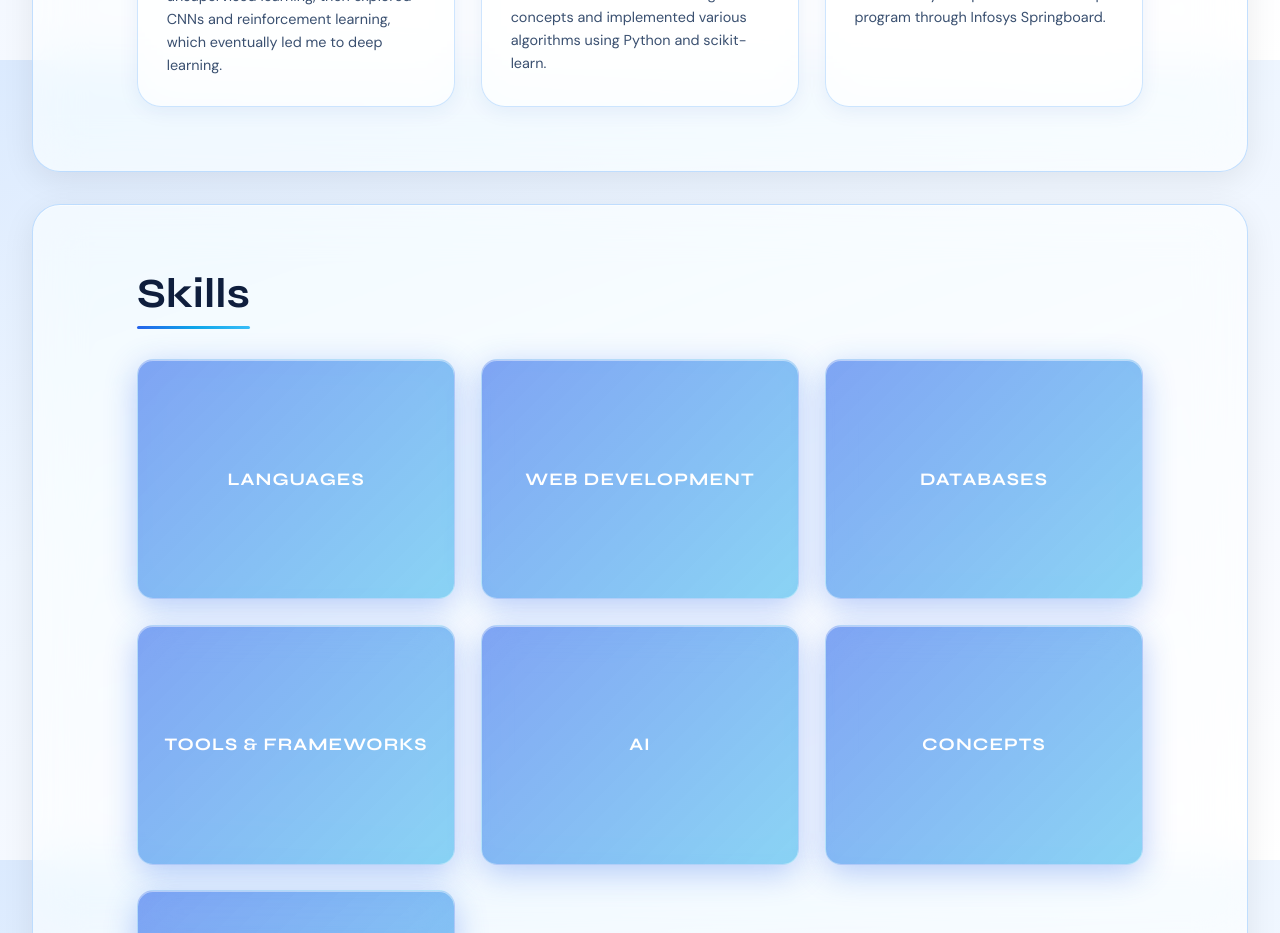
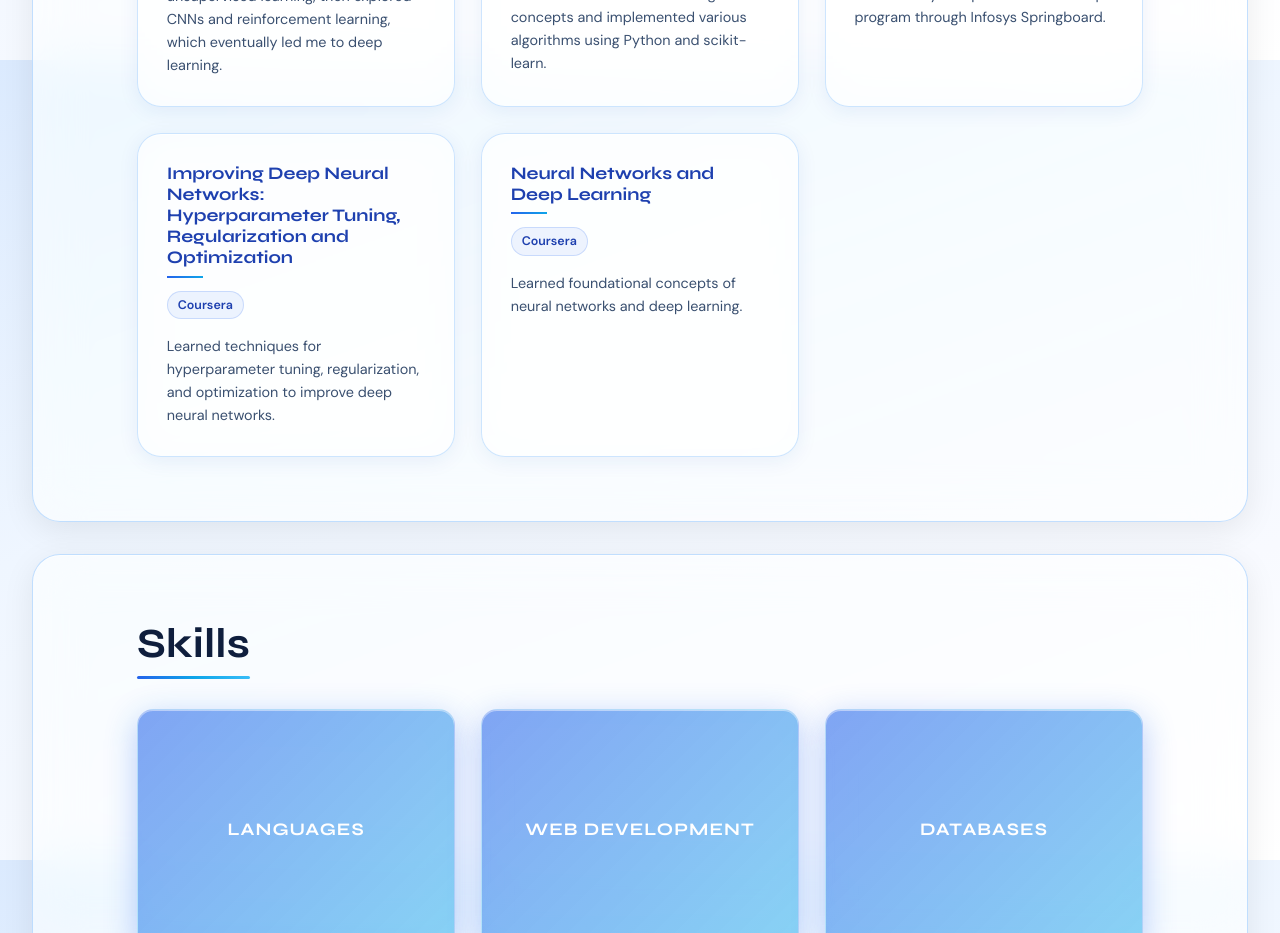
Before and after one commit to Sumukesh-Reddy/portfolio-R, a React (Create React App) app in the folder frontend/: page / in a window 1280 px wide. Shown: the part 3940-4873 px from the top of the page. Built offline with nearby package versions, Linux system fonts and the light colour scheme.

Commit message:
added coursera certificates

```diff
--- a/frontend/src/components/Certificates.jsx
+++ b/frontend/src/components/Certificates.jsx
@@ -29,6 +29,24 @@ const certificatesData = [
     date: "Internship",
     description: "Successfully completed an internship program through Infosys Springboard.",
     link: "https://infyspringboard.onwingspan.com/public-assets/infosysheadstart/cert/lex_auth_01458067585410662487/4c185e3b-d60d-4967-a4b1-b7952bb75e9e.pdf",
+    linkText: "View Certificate",
+  },
+  {
+    id: 4,
+    title: "Improving Deep Neural Networks: Hyperparameter Tuning, Regularization and Optimization",
+    issuer: "Coursera",
+    date: "",
+    description: "Learned techniques for hyperparameter tuning, regularization, and optimization to improve deep neural networks.",
+    link: "https://coursera.org/share/1548351c6c11b5cc326ae5bc1f932cde",
+    linkText: "View Certificate",
+  },
+  {
+    id: 5,
+    title: "Neural Networks and Deep Learning",
+    issuer: "Coursera",
+    date: "",
+    description: "Learned foundational concepts of neural networks and deep learning.",
+    link: "https://coursera.org/share/e7e11fd4103cd2cf27ae67d47b9a0686",
     linkText: "View Certificate",
   },
 
```
